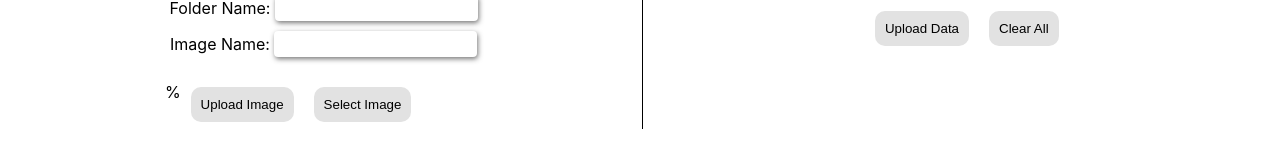
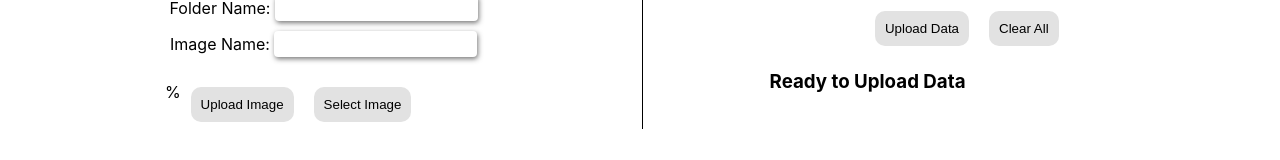
Before and after one commit to tejastamkar/News_app, a Next.js app: page / in a window 1280 px wide. Shown: the part 390-550 px from the top of the page. Built offline with nearby package versions, Linux system fonts and the light colour scheme.

Commit message:
Firestore Image url is working now

```diff
--- a/Components/ImgSelector.js
+++ b/Components/ImgSelector.js
@@ -1,3 +1,5 @@
+/* eslint-disable @next/next/no-img-element */
+/* eslint-disable jsx-a11y/alt-text */
 import { useState } from "react";
 import styles from "../styles/Import.module.scss";
 
@@ -88,11 +90,8 @@ export default function ImgSelector() {
       }
     );
   }
-  const SelectImage = () => {
-    var input = Document.name("File");
-    input.click();
-  };
-  const ImageJSX = (
+
+  const ImageJSX = () => (
     <div className={styles.card}>
       <img id="myimg" src={ImageSrc} className={styles.img} />
 
@@ -141,5 +140,5 @@ export default function ImgSelector() {
       <button id="downbtn">Download Image</button> */}
     </div>
   );
-  return [DownloadUrl, ImageJSX];
+  return { DownloadUrl, ImageJSX };
 }
--- a/Components/Info.js
+++ b/Components/Info.js
@@ -17,7 +17,7 @@ import { useEffect } from "react";
 //   return imageurl;
 // }
 
-export default function Info() {
+export default function Info({ ImgUrl }) {
   // Inputbox varables
   const [Collection, setCollection] = useState("");
   const [Name, setName] = useState("");
@@ -26,9 +26,14 @@ export default function Info() {
   const [ImageUrl, setImageUrl] = useState("");
   const [Desc, setDesc] = useState("");
   const [Category, setCategory] = useState("");
+  const [UploadStatus, setUploadStatus] = useState("Ready to Upload Data");
   // useEffect(() => {
   //   setImageUrl(Imageurl);
   // }, [Imageurl]);
+
+  useEffect(() => {
+    setImageUrl(ImgUrl);
+  }, [ImgUrl]);
   const ClearAll = () => {
     setCollection("");
     setName("");
@@ -37,6 +42,7 @@ export default function Info() {
     setImageUrl("");
     setDesc("");
     setCategory("");
+    setUploadStatus("Ready to Upload Data");
   };
 
   async function UploadData() {
@@ -49,6 +55,7 @@ export default function Info() {
       Description: Desc,
       Category: Category,
     });
+    setUploadStatus("The Data is Uploaded");
   }
   return (
     <div className={styles.Main}>
@@ -104,11 +111,14 @@ export default function Info() {
         <br />
       </div>
       <div className={styles.btn}>
-        <button id="upbtn">Upload Data</button>
+        <button id="upbtn" onClick={() => UploadData()}>
+          Upload Data
+        </button>
         <button id="upbtn" onClick={() => ClearAll()}>
           Clear All
         </button>
       </div>
+      <h3>{UploadStatus}</h3>
     </div>
   );
 }
--- a/pages/index.js
+++ b/pages/index.js
@@ -7,12 +7,13 @@ import ImgSelector from "../Components/ImgSelector";
 import styles from "../styles/Home.module.css";
 import Info from "../Components/Info";
 export default function Home() {
-  // const ImageFun = ImgSelector();
-  // const Downloadurl = ImageFun.DownloadUrl;
+  const ImageFun = ImgSelector();
+  const ImageSelectorJSX = ImageFun.ImageJSX;
+  const Downloadurl = ImageFun.DownloadUrl;
   // const ImageJSX = ImageFun[1];
   // const [Downloadurl, ImageJSX] = ImgSelector();
   // console.log(Downloadurl);
-  // const Dow
+  // const Do
   return (
     <div>
       <Head>
@@ -22,10 +23,10 @@ export default function Home() {
       <Navbar />
       <div className={styles.Main}>
         <div className={styles.Image}>
-          <ImgSelector />
+          <ImageSelectorJSX />
         </div>
         <div className={styles.Info}>
-          <Info />
+          <Info ImgUrl={Downloadurl} />
         </div>
       </div>
       <Footer />
```
Also changed, not shown: 1 other file (tests, documents, lock files or other folders).
